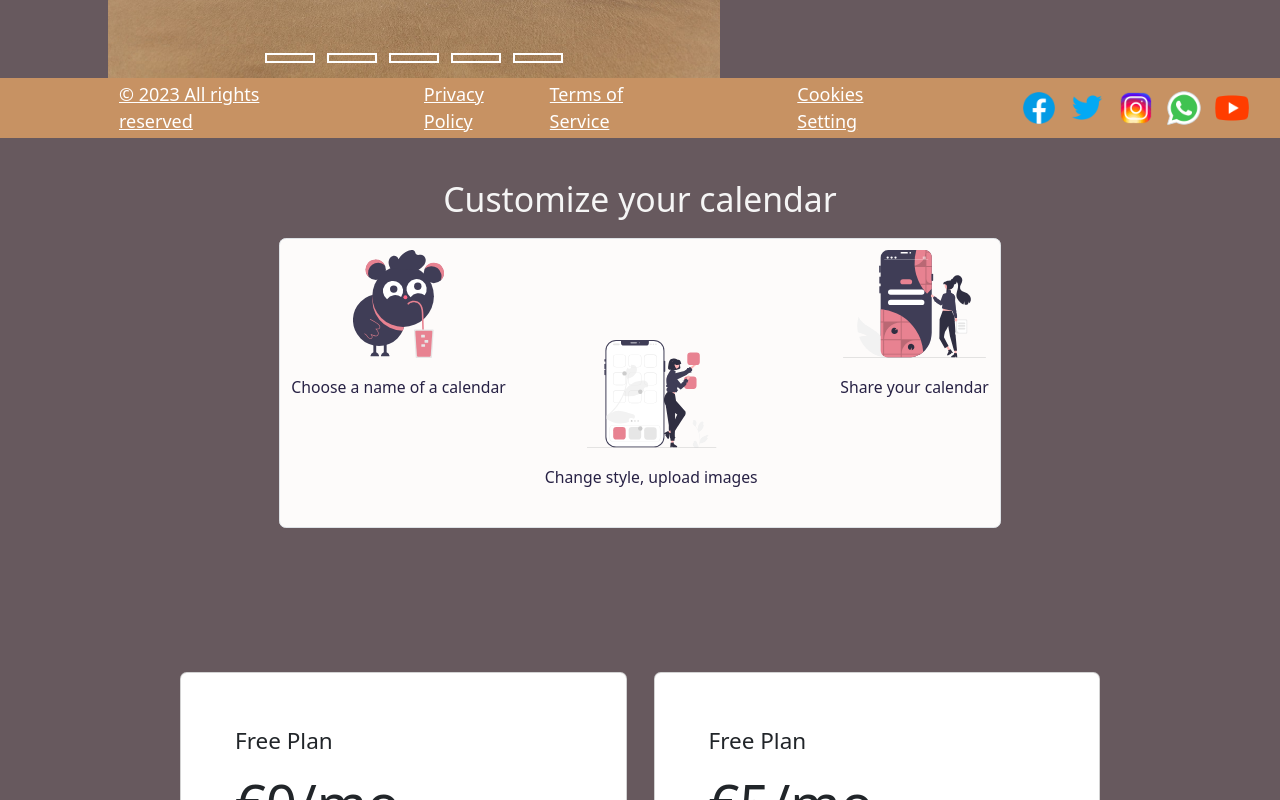
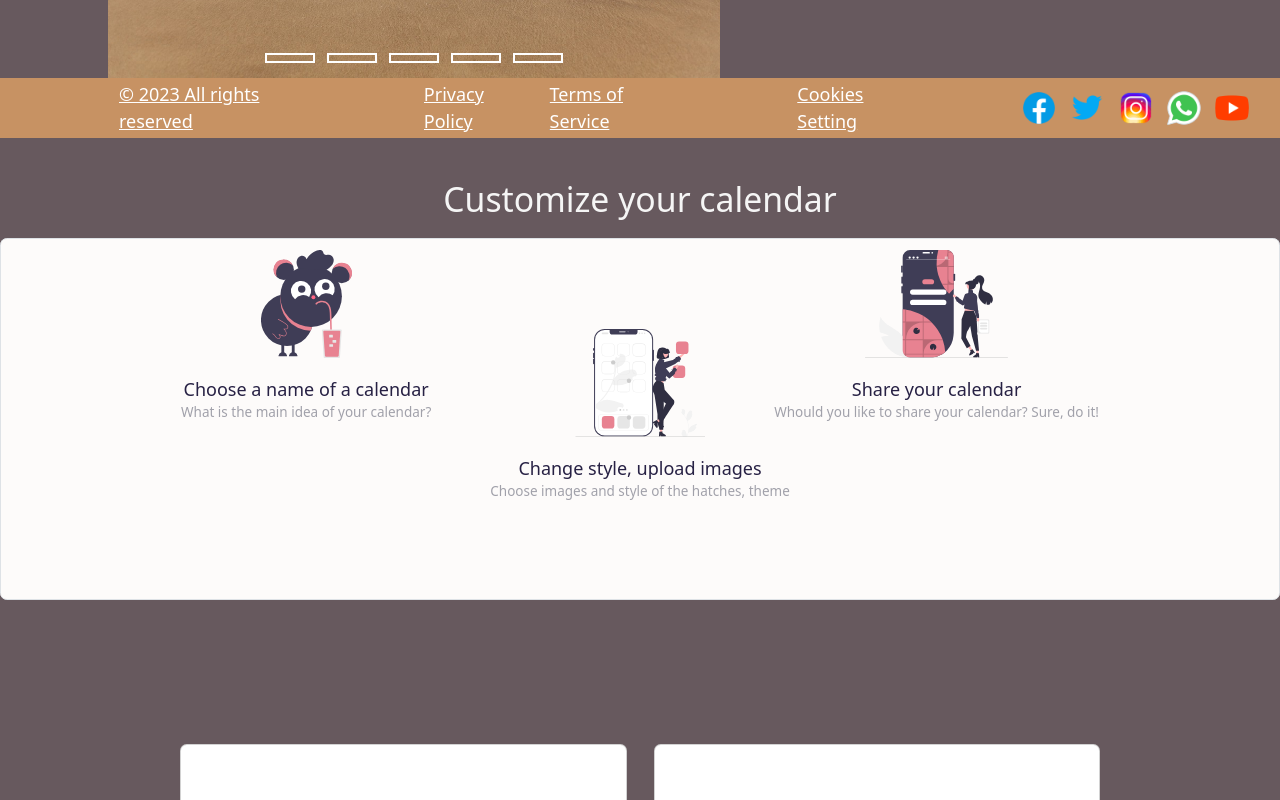
Before and after one commit to JoonAro/calendarMaker, a React (Vite) app: page / in a window 1280 px wide. Shown: the part 662-1462 px from the top of the page. Built offline with nearby package versions, Linux system fonts and the light colour scheme; no server answers.

Commit message:
Change style of a section

```diff
--- a/src/routes/Home.jsx
+++ b/src/routes/Home.jsx
@@ -25,23 +25,32 @@ const Home = () => {
         </Col>
       </Row>
 
+
     <div className='flex flex-col justify-center items-center mt-20'>
 <h2 className="text-3xl">Customize your calendar</h2>
-<div className="h-32 px-52 py-32 sm:px-80 rounded-md mt-3 sm:w-auto bg-whiteReplacement border relative">
-<div className="absolute top-0 left-0 m-2.5 flex flex-col items-center">
+<div className="w-screen py-40 rounded-md mt-3 bg-whiteReplacement border relative">
+<div className=" absolute top-0 left-0 mt-2.5 ml-5 sm:ml-40 items-start flex flex-col sm:items-center">
   <img className='h-24 hover:-translate-y-1 hover:scale-125' src={icon1} alt="icon1"/>
-  <span className='text-xs sm:text-sm mt-3 text-fontDark'>Choose a name of a calendar</span>
+  <span className='text-xs sm:text-base mt-3 text-fontDark'>Choose a name of a calendar</span>
+  <span className='text-zinc-400 text-xs'>What is the main idea of your calendar?</span>
   </div>
-  <div className="absolute top-20 left-1/2 transform -translate-x-1/2 m-2.5 flex flex-col items-center">
+
+  <div className="absolute top-20 left-1/2 transform -translate-x-1/2 mb-2 items-left-1/4 flex flex-col sm:items-center">
   <img className='h-24 hover:-translate-y-1 hover:scale-125' src={icon2} alt="icon2"/>
-  <span className='text-xs sm:text-sm mt-3 text-fontDark'>Change style, upload images</span>
+  <span className='text-xs sm:text-base mt-3 text-fontDark'>Change style, upload images</span>
+  <span className='text-zinc-400 text-xs'>Choose images and style of the hatches, theme
+  </span>
   </div>
-  <div className="absolute top-0 right-0 m-2.5 flex flex-col items-center">
+
+  <div className="absolute top-0 right-0 mt-2.5 mr-5 sm:mr-40 items-end flex flex-col sm:items-center">
         <img className='h-24 hover:-translate-y-1 hover:scale-125' src={icon3} alt="icon3"/>
-        <span className='text-xs sm:text-sm mt-3 text-fontDark'>Share your calendar</span>
+        <span className='text-xs sm:text-base mt-3 text-fontDark'>Share your calendar</span>
+        <span className='text-zinc-400 text-xs'>Whould you like to share your calendar? Sure, do it!
+  </span>
         </div>
 </div>
     </div>
+
 
       <Row className="mt-5" style={{ padding: "5rem" }}>
         <Col md={6} className="d-flex justify-content-center">
```
